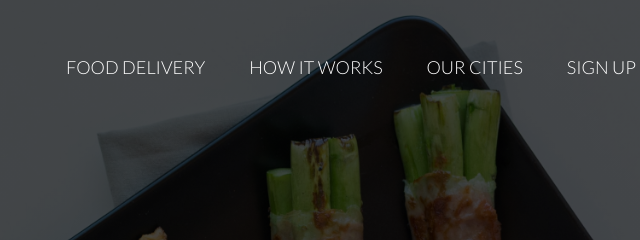
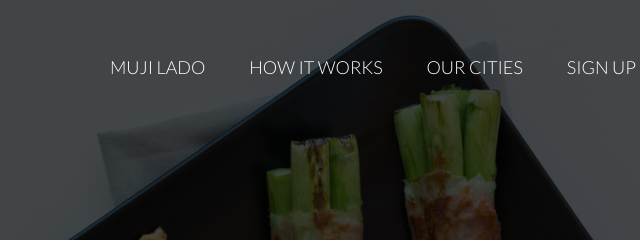
Before and after one commit to sabikdhungel/Killer-website, a plain HTML site: page index.html in a window 1280 px wide. Shown: the top 240 px of the page, 574-1214 px from the left. Drawn offline with nearby package versions, Linux system fonts and the light colour scheme; files whose address does not match are found by name.

Commit message:
back after long time

```diff
--- a/index.html
+++ b/index.html
@@ -71,7 +71,7 @@
             class="logo-black"
           />
           <ul class="main-nav js--main-nav">
-            <li><a href="#features">Food delivery</a></li>
+            <li><a href="#features">Muji lado</a></li>
             <li><a href="#works">How it works</a></li>
             <li><a href="#cities">Our cities</a></li>
             <li><a href="#plans">Sign up</a></li>
```
